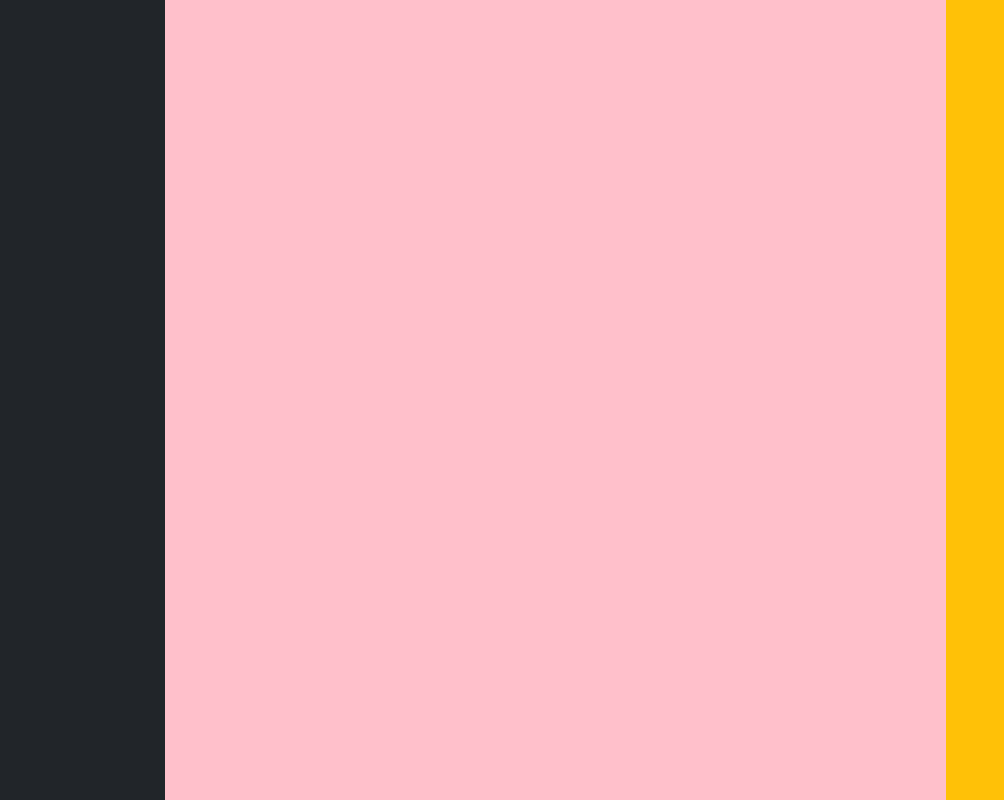
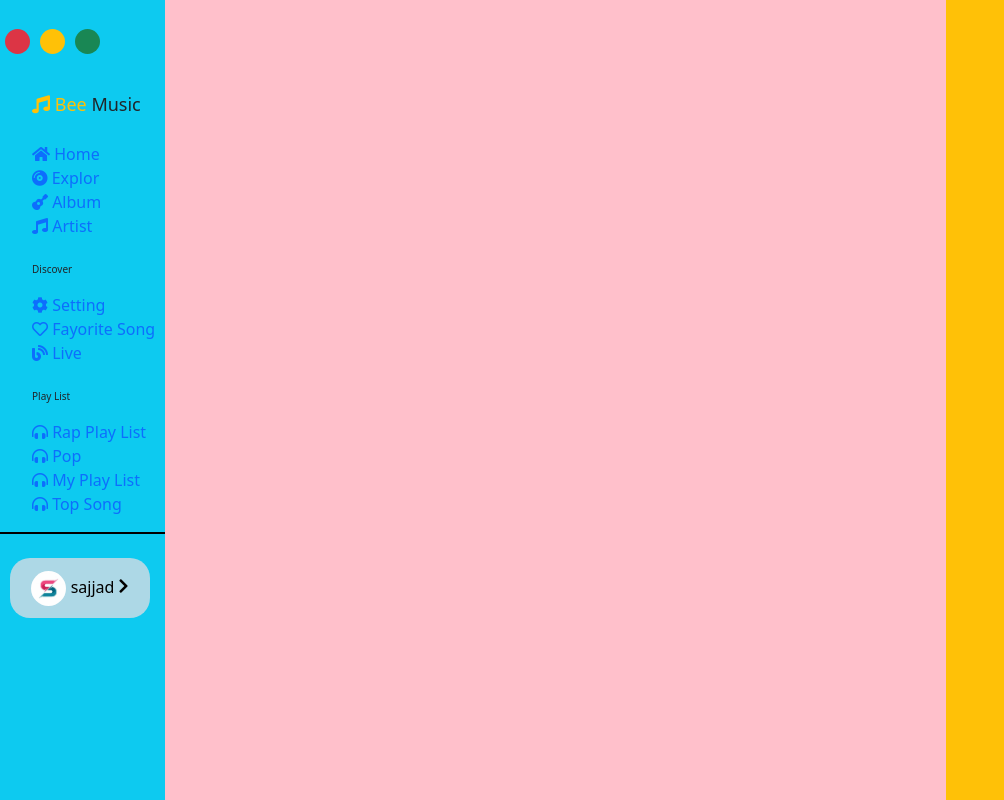
Before and after one commit to sajjadmirave/BeeMusic, a website: page index.html in a window 1280 px wide. Shown: the whole page, without its empty margins (0-1004 px from the left). Drawn offline with nearby package versions, Linux system fonts and the light colour scheme; files whose address does not match are found by name.

Commit message:
create the navbar in aside menu and notting responsive

```diff
--- a/index.html
+++ b/index.html
@@ -31,18 +31,101 @@
   </head>
   <body>
     <!-- ** open menu btn -->
-    <div id="openFunction" onclick="openFunction()"><i class="fas fa-bars"></i></div>
+    <div id="openFunction" onclick="openFunction()">
+      <i class="fas fa-bars"></i>
+    </div>
 
     <!--  aside menu -->
-    <div class="aside-menu bg-dark" id="aside-menu">
-        <!-- ** close menu btn 👇 -->
-        <div id="closeFunction" onclick="closeFunction()"><i class="fas fa-times text-danger"></i></div>
+    <div class="aside-menu bg-info" id="aside-menu">
+      <br />
+      <div class="circles">
+        <div class="circle1 bg-danger circle"></div>
+        <div class="circle2 bg-warning circle"></div>
+        <div class="circle3 bg-success circle"></div>
+      </div>
+      <br />
+      <!-- ********* -->
+
+      <!-- create the logo and navbar-menu-->
+      <div class="navbar">
+        <ul>
+          <li style="font-size: 18px">
+            <!-- logo 👇 -->
+            <a href=""
+              ><i class="fas fa-music text-warning"></i>
+              <span class="text-warning">Bee</span>
+              <span class="text-dark">Music</span></a
+            >
+          </li>
+          <!-- ** logo end -->
+          <br />
+          <li>
+            <a href=""><i class="fas fa-home"></i> Home</a>
+          </li>
+          <li>
+            <a href=""><i class="fas fa-compact-disc"></i> Explor</a>
+          </li>
+          <li>
+            <a href=""><i class="fas fa-guitar"></i> Album</a>
+          </li>
+          <li>
+            <a href=""><i class="fas fa-music"></i> Artist</a>
+          </li>
+          <br />
+          <p style="font-size: 10px">Discover</p>
+          <li>
+            <a href=""><i class="fas fa-cog"></i> Setting</a>
+          </li>
+          <li>
+            <a href=""><i class="far fa-heart"></i> Fayorite Song</a>
+          </li>
+          <li>
+            <a href=""><i class="fas fa-blog"></i> Live</a>
+          </li>
+          <br />
+          <p style="font-size: 10px">Play List</p>
+          <li>
+            <a href=""><i class="fas fa-headphones-alt"></i> Rap Play List</a>
+          </li>
+          <li>
+            <a href=""><i class="fas fa-headphones-alt"></i> Pop</a>
+          </li>
+          <li>
+            <a href=""><i class="fas fa-headphones-alt"></i> My Play List</a>
+          </li>
+          <li>
+            <a href=""><i class="fas fa-headphones-alt"></i> Top Song</a>
+          </li>
+        </ul>
+
+        <div class="line" style="border: 1px solid black; width: 165px"></div>
+        <br>
+        <!-- account 👇 -->
+        <div class="account">
+          <a href=""
+            ><img
+              src="./image/sajjad logo.jpg"
+              width="35px"
+              height="35px"
+              style="border-radius: 50%"
+              alt=""
+
+          />
+            sajjad <i class="fas fa-chevron-right"></i>
+        </a>
+        </div>
+      </div>
+
+      <!-- ** close menu btn 👇 -->
+      <div id="closeFunction" onclick="closeFunction()">
+        <i class="fas fa-times text-danger"></i>
+      </div>
     </div>
     <!-- ***** -->
 
     <div class="body-area bg-success">
-        <div class="left-box"></div>
-        <div class="right-box bg-warning"></div>
+      <div class="left-box"></div>
+      <div class="right-box bg-warning"></div>
     </div>
 
     <!-- ! link js -->
--- /dev/null
+++ b/sass/_functions.scss
@@ -0,0 +1,15 @@
+@mixin circle-setting {
+  width: 25px;
+  height: 25px;
+  border-radius: 50%;
+}
+
+@mixin flex-center-x {
+    display: flex;
+    justify-content: center;
+}
+
+@mixin startt {
+    display: flex;
+    justify-content: flex-start;
+}
--- a/sass/aside-menu.scss
+++ b/sass/aside-menu.scss
@@ -1,7 +1,7 @@
 @import url(./layout.scss);
+@import "./functions";
 
-
-#openFunction{
+#openFunction {
   display: none;
   position: absolute;
   top: 10px;
@@ -9,10 +9,10 @@
   left: 10px;
   font-size: 18px;
   cursor: pointer;
-    transition: all .5s; // when open has animation
+  transition: all 0.5s; // when open has animation
 }
 
-#closeFunction{
+#closeFunction {
   display: none;
   position: absolute;
   top: 10px;
@@ -21,8 +21,8 @@
   cursor: pointer;
 }
 
-@media screen and (max-width:992px) {
-    #openFunction{
+@media screen and (max-width: 992px) {
+  #openFunction {
     display: block !important;
     position: absolute;
     top: 10px;
@@ -30,10 +30,10 @@
     left: 10px;
     font-size: 18px;
     cursor: pointer;
-        transition: all .5s; // when open has animation
+    transition: all 0.5s; // when open has animation
   }
 
-    #closeFunction{
+  #closeFunction {
     display: block !important;
     position: absolute;
     top: 10px;
@@ -42,30 +42,86 @@
     cursor: pointer;
   }
 
-    .aside-menu{
+  .aside-menu {
     position: relative; // for move the close btn
     width: 0px; //165px when open
     height: 100vh;
-        transition: all .6s; // when open has animation
+    transition: all 0.6s; // when open has animation
   }
 
-
-    .body-area{
+  .body-area {
     width: 100% !important;
     height: 300vh;
     display: flex;
     flex-flow: column;
 
-        .left-box{
+    .left-box {
       width: 100% !important;
       height: 100vh;
       background: pink;
     }
 
-        .right-box{
-            width: 100%  !important;
+    .right-box {
+      width: 100% !important;
       height: 100vh;
-
     }
   }
 }
+
+// create the circle on top menu
+.circles {
+  @include startt();
+  .circle1 {
+    @include circle-setting();
+  }
+
+  .circle2 {
+    @include circle-setting();
+  }
+
+  .circle3 {
+    @include circle-setting();
+  }
+
+  .circle {
+    //margin
+
+    margin: 5px;
+  }
+}
+
+// create nav
+.navbar {
+    display: flex;
+    justify-content: center;
+    align-items: flex-start;
+    flex-flow: column;
+
+
+
+  ul {
+    li {
+      list-style-type: none;
+    }
+
+    a {
+      text-decoration: none;
+    }
+  }
+}
+
+
+.account{
+    display: flex;
+    justify-content: center;
+    align-items: center;
+    width: 140px;
+    height: 60px;
+    background: lightblue;
+    border-radius: 20px;
+    margin-left: 10px;
+    a{
+        text-decoration: none;
+        color: black;
+    }
+}
```
Also changed, not shown: css/aside-menu.css, image/sajjad logo.jpg (added). Lines whose indentation alone changed are shown as unchanged.
